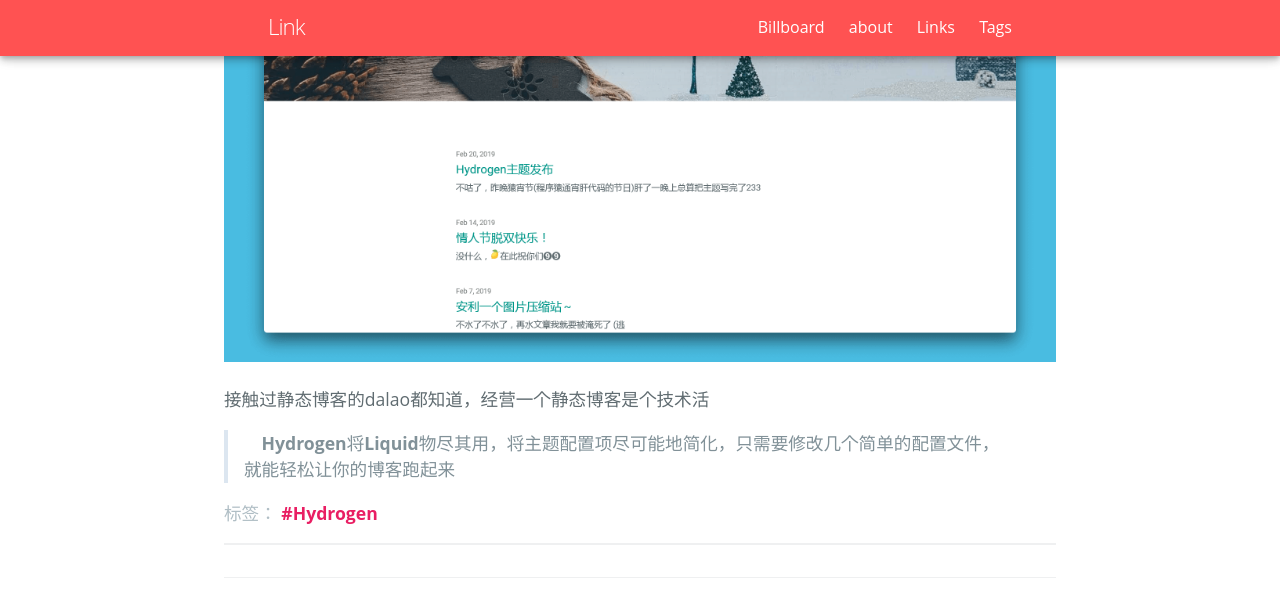
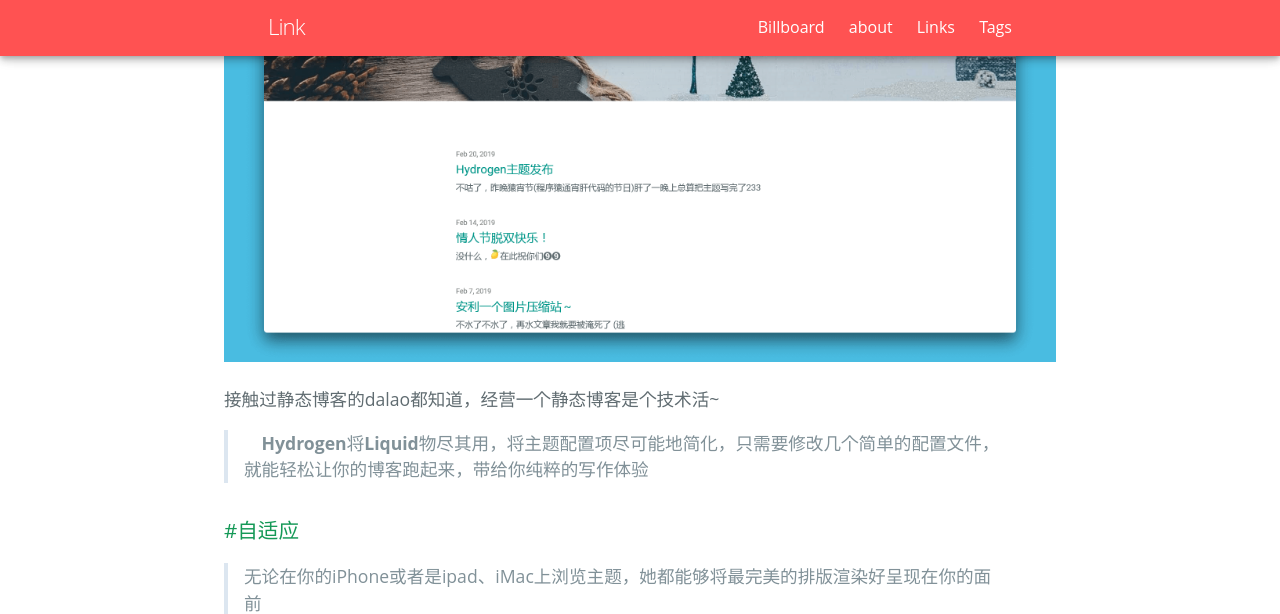
Before and after one commit to link9596/qwq, a Jekyll site: the page built from _posts/2019-2-20-Hydrogen-theme.md, in a window 1280 px wide and 1400 px high, scrolled down 750 px. Shown: the top 614 px of the window. Built offline with Jekyll 4.4.1, drawn with Linux system fonts in a browser that asks for light colours; some web fonts are replaced; comment, search, counter and statistics services are not loaded; some of the changed text lies outside the part shown; grey boxes are pictures that could not be loaded.

Commit message:
Update 2019-2-20-Hydrogen-theme.md

```diff
--- a/_posts/2019-2-20-Hydrogen-theme.md
+++ b/_posts/2019-2-20-Hydrogen-theme.md
@@ -14,6 +14,20 @@
 
 ![主题预览](/usrimg/2019-2-20-theme-1.png)
 
-接触过静态博客的dalao都知道，经营一个静态博客是个技术活
+接触过静态博客的dalao都知道，经营一个静态博客是个技术活~
 
->　**Hydrogen**将**Liquid**物尽其用，将主题配置项尽可能地简化，只需要修改几个简单的配置文件，就能轻松让你的博客跑起来
+>　**Hydrogen**将**Liquid**物尽其用，将主题配置项尽可能地简化，只需要修改几个简单的配置文件，就能轻松让你的博客跑起来，带给你纯粹的写作体验
+
+### #自适应
+
+> 无论在你的iPhone或者是ipad、iMac上浏览主题，她都能够将最完美的排版渲染好呈现在你的面前
+
+![iphone](/usrimg/2019-2-20-theme-2.png)
+
+## #竭尽全力
+
+Hydrogen是我倾注许多心血打造的主题，如果您喜欢~您的Star将是对我的认可~
+
+<iframe src="https://ghbtns.com/github-btn.html?user=link9596&repo=hydrogen&type=star&count=true&size=large" frameborder="0" scrolling="0" width="160px" height="30px"></iframe>
+
+您的赞助将是我工作的动力~
```
